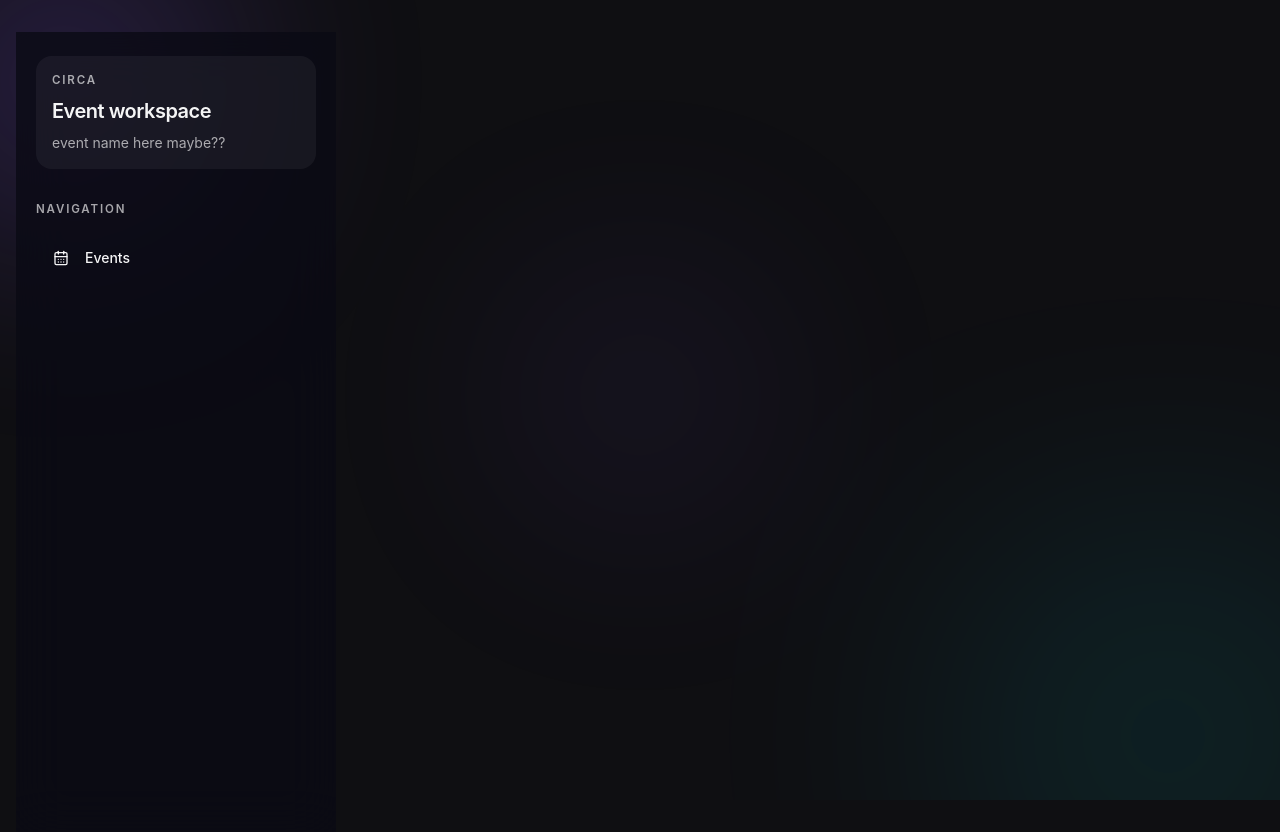
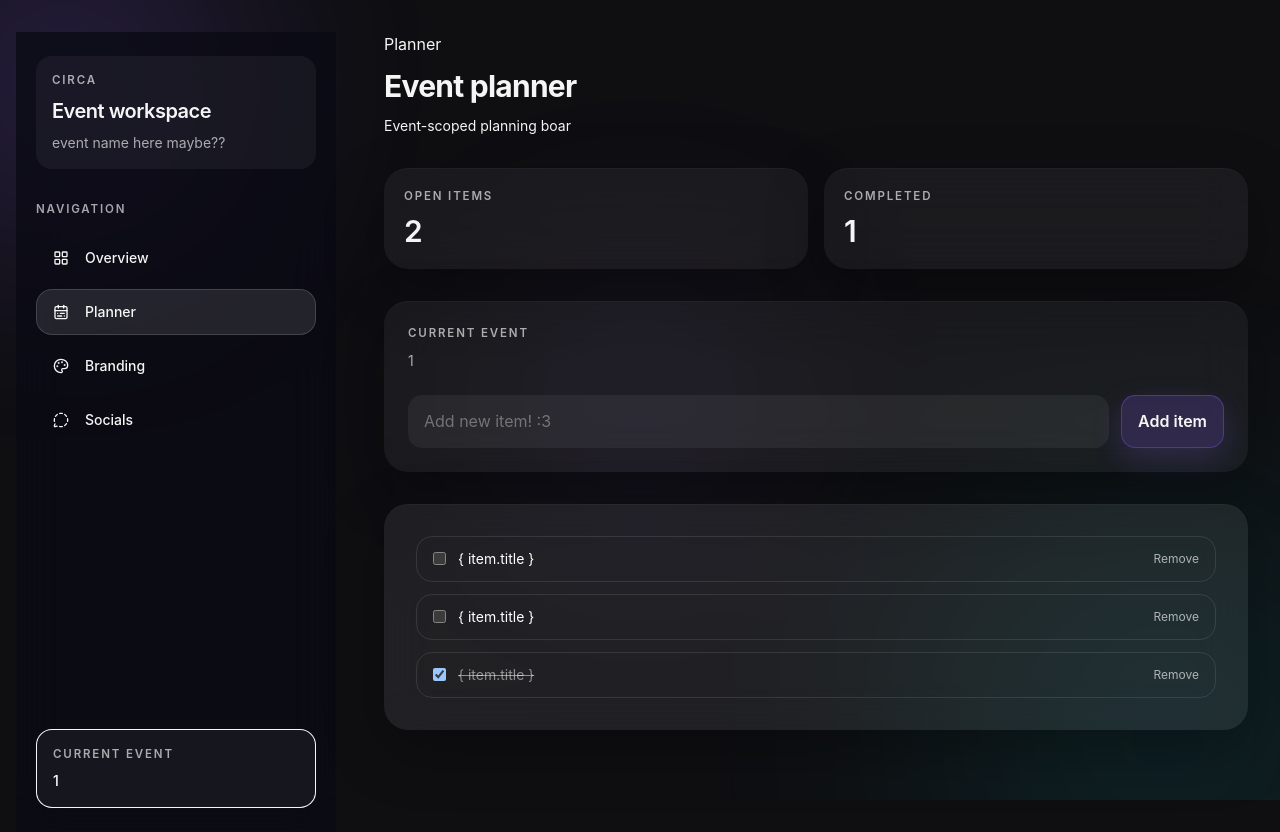
Before and after one commit to ENIX1701/Circa-frontend, a Vue app: page /events/1/planner in a window 1280 px wide. Built offline with nearby package versions, Linux system fonts and the light colour scheme; sample sign-in values are in the browser's storage.

Commit message:
feat: basic planner dashboard scaffolding

```diff
--- a/src/router/index.ts
+++ b/src/router/index.ts
@@ -2,8 +2,10 @@ import { createRouter, createWebHistory } from 'vue-router'
 import LoginPanel from '@/views/LoginPanel.vue'
 import TestInbox from '@/views/TestInbox.vue'
 import EventDetail from '@/views/EventDetail.vue'
-import type { Role } from '@/enums/Role'
-import { appSections, eventSections } from '@/config/sections'
+import PlannerDashboard from '@/views/PlannerDashboard.vue'
+import BrandingDashboard from '@/views/BrandingDashboard.vue'
+import SocialsDashboard from '@/views/SocialsDashboard.vue'
+import EventsHub from '@/views/EventsHub.vue'
 
 const router = createRouter({
   history: createWebHistory(),
@@ -25,15 +27,30 @@ const router = createRouter({
       meta: { public: true },
     },
     {
+      path: '/events',
+      name: 'events',
+      component: EventsHub,
+    },
+    {
       path: '/events/:id',
       name: 'event-detail',
       component: EventDetail,
     },
-    ...appSections.map((s) => ({
-      path: s.path,
-      name: s.name,
-      component: s.component,
-    })),
+    {
+      path: '/events/:id/planner',
+      name: 'event-planner',
+      component: PlannerDashboard,
+    },
+    {
+      path: '/events/:id/branding',
+      name: 'event-branding',
+      component: BrandingDashboard,
+    },
+    {
+      path: '/events/:id/socials',
+      name: 'event-socials',
+      component: SocialsDashboard,
+    },
   ],
 })
 
@@ -51,23 +68,6 @@ router.beforeEach((to) => {
 
     return { path: '/' }
   }
-
-  if (to.meta.roles && token) {
-    try {
-      const payloadSegment = token.split('.')[1]
-      if (!payloadSegment) {
-        return { name: 'login' }
-      }
-      const payload = JSON.parse(atob(payloadSegment))
-
-      const allowedRoles = to.meta.roles as Role[]
-      if (!allowedRoles.includes(payload.role)) {
-        return { path: '/' }
-      }
-    } catch {
-      return { name: 'login' }
-    }
-  }
 })
 
 export default router
--- a/src/views/EventsHub.vue
+++ b/src/views/EventsHub.vue
@@ -1,5 +1,4 @@
 <script setup lang="ts">
-import { ArrowRight, CalendarRange, MapPin, Plus, ShieldCheck } from 'lucide-vue-next'
 import { onMounted, reactive, ref } from 'vue'
 import { useRouter } from 'vue-router'
 import { useEvents, type EventRecord, type EventStatus } from '@/composables/useEvents'
@@ -12,14 +11,16 @@ const creating = ref(false)
 const error = ref('')
 const events = ref<EventRecord[]>([])
 
+const browserTimeZone = Intl.DateTimeFormat().resolvedOptions().timeZone || 'UTC'
+
 const form = reactive({
   name: '',
   slug: '',
   description: '',
   venue: '',
-  timezone: Intl.DateTimeFormat().resolvedOptions().timeZone || 'UTC',
-  starts_at: '',
-  ends_at: '',
+  timezone: browserTimeZone,
+  starts_at_local: '',
+  ends_at_local: '',
 })
 
 const slugTouched = ref(false)
@@ -31,8 +32,8 @@ function slugify(value: string) {
   return value
     .toLowerCase()
     .trim()
-    .replace(/[^a-z0-9\s-]/g, '')
-    .replace(/\s+/g, '-')
+    .replace(/[^a-z0-9\\s-]/g, '')
+    .replace(/\\s+/g, '-')
     .replace(/-+/g, '-')
 }
 
@@ -52,9 +53,9 @@ function resetForm() {
   form.slug = ''
   form.description = ''
   form.venue = ''
-  form.timezone = Intl.DateTimeFormat().resolvedOptions().timeZone || 'UTC'
-  form.starts_at = ''
-  form.ends_at = ''
+  form.timezone = browserTimeZone
+  form.starts_at_local = ''
+  form.ends_at_local = ''
   slugTouched.value = false
 }
 
@@ -80,6 +81,30 @@ function formatDate(value: string) {
   }).format(new Date(value))
 }
 
+function pad(value: number) {
+  return String(value).padStart(2, '0')
+}
+
+function toRfc3339Local(value: string) {
+  const date = new Date(value)
+
+  if (Number.isNaN(date.getTime())) {
+    throw new Error('Please enter a valid date and time')
+  }
+
+  const offsetMinutes = -date.getTimezoneOffset;
+  const sign = offsetMinutes >= 0 ? '+' : '-'
+  const absoluteOffset = Math.abs(offsetMinutes)
+  const offsetHours = pad(Math.floor(absoluteOffset / 60))
+  const offsetRemainder = pad(absoluteOffset % 60)
+
+  return [
+    `${date.getFullYear()}-${pad(date.getMonth() + 1)}-${pad(date.getDate())}`,
+    `T${pad(date.getHours())}:${pad(date.getMinutes())}:${pad(date.getSeconds())}`,
+    `${sign}${offsetHours}:${offsetRemainder}`,
+  ].join('')
+}
+
 async function loadEvents() {
   loading.value = true
   error.value = ''
@@ -101,8 +126,8 @@ async function handleCreateEvent() {
     !form.slug.trim() ||
     !form.venue.trim() ||
     !form.timezone.trim() ||
-    !form.starts_at.trim() ||
-    !form.ends_at.trim()
+    !form.starts_at_local.trim() ||
+    !form.ends_at_local.trim()
   ) {
     error.value = 'Pwease fill in all required fields QwQ'
     return
@@ -117,8 +142,8 @@ async function handleCreateEvent() {
       description: form.description.trim() || undefined,
       venue: form.venue.trim(),
       timezone: form.timezone.trim(),
-      starts_at: form.starts_at.trim(),
-      ends_at: form.ends_at.trim(),
+      starts_at: toRfc3339Local(form.starts_at_local),
+      ends_at: toRfc3339Local(form.ends_at_local),
     })
 
     resetForm()
@@ -303,11 +328,11 @@ onMounted(() => {
                 class="block text-sm font-medium text-(--color-text-muted)"
                 >Starts at</label
               >
-              <!-- TODO: make thsi a date -->
               <input
                 id="event-starts-at"
-                v-model="form.starts_at"
-                type="text"
+                v-model="form.starts_at_local"
+                type="datetime-local"
+                step="60"
                 class="app-input"
                 placeholder="uhhh"
               />
@@ -317,11 +342,11 @@ onMounted(() => {
               <label for="event-ends-at" class="block text-sm font-medium text-(--color-text-muted)"
                 >Ends at</label
               >
-              <!-- TODO: make thsi a date -->
               <input
                 id="event-ends-at"
-                v-model="form.ends_at"
-                type="text"
+                v-model="form.ends_at_local"
+                type="datetime-local"
+                step="60"
                 class="app-input"
                 placeholder="uhhh_v2"
               />
--- a/src/views/PlannerDashboard.vue
+++ b/src/views/PlannerDashboard.vue
@@ -1,8 +1,136 @@
-<script setup lang="ts"></script>
+<script setup lang="ts">
+import { computed, ref, watch } from 'vue'
+import { useRoute } from 'vue-router';
+
+interface PlannerItem {
+  id: string
+  title: string
+  done: boolean
+}
+
+const route = useRoute()
+
+const eventId = computed(() => typeof route.params.id === 'string' ? route.params.id : '')
+
+const newItemTitle = ref('')
+const items = ref<PlannerItem[]>([])
+
+const storageKey = computed(() => `circa:planner:${eventId.value}`)
+
+function defaultItems(): PlannerItem[] {
+  return [
+    { id: 'seed-1', title: 'Confirm event structure', done: false},
+    { id: 'seed-2', title: 'Lock event times', done: false},
+    { id: 'seed-3', title: 'Review pre-start checklist', done: true},
+  ]
+}
+
+function loadItems() {
+  if (!eventId.value) {
+    items.value = []
+    return
+  }
+
+  const saved = localStorage.getItem(storageKey.value)
+
+  if (!saved) {
+    items.value = defaultItems()
+    return
+  }
+
+  try {
+    const parsed = JSON.parse(saved) as PlannerItem[]
+    items.value = Array.isArray(parsed) ? parsed : defaultItems()
+  } catch {
+    items.value = defaultItems()
+  }
+}
+
+watch(eventId, () => { loadItems() }, { immediate: true })
+watch(items, (value) => {
+  if (!eventId.value) {
+    return
+  }
+
+  localStorage.setItem(storageKey.value, JSON.stringify(value))
+}, { deep: true })
+
+const completedCount = computed(() => items.value.filter((item) => item.done).length)
+const openCount = computed(() => items.value.filter((item) => !item.done).length)
+
+function addItem() {
+  const title = newItemTitle.value.trim()
+
+  if (!title) {
+    return
+  }
+
+  items.value.unshift({
+    id: crypto.randomUUID(),
+    title,
+    done: false,
+  })
+
+  newItemTitle.value = ''
+}
+
+function toggleItem(id: string) {
+  items.value = items.value.map((item) => item.id === id ? { ...item, done: !item.done } : item)
+}
+
+function removeItem(id: string) {
+  items.value = items.value.filter((item) => item.id !== id)
+}
+</script>
 
 <template>
-  <div>
-    <!-- menu with overview, timeline and shifts tabs -->
-    <!-- each tab with unique layout best serving tab's purpose -->
+  <div class="space-y-8">
+    <div class="space-y-3">
+      <p class="section-lable">Planner</p>
+      <h1 class="text-3xl font-bold tracking-tight">Event planner</h1>
+      <p class="max-w-2xl text-sm text--(--color-text-muted)">Event-scoped planning boar</p>
+    </div>
+
+    <div class="grid gap-4 md:grid-cols-2">
+      <section class="glass-panel p-5">
+        <p class="section-label">Open items</p>
+        <p class="mt-2 text-3xl font-semibold">{{ openCount }}</p>
+      </section>
+      <section class="glass-panel p-5">
+        <p class="section-label">Completed</p>
+        <p class="mt-2 text-3xl font-semibold">{{ completedCount }}</p>
+      </section>
+    </div>
+
+    <section class="glass-panel p-6">
+      <div class="space-y-2">
+        <p class="section-label">Current event</p>
+        <p class="break-all text-sm text-(--color-text-muted)">{{ eventId }}</p>
+      </div>
+
+      <form @submit-prevent="addItem" class="mt-6 flex flex-cold gap-3 sm:flex-row">
+        <input v-model="newItemTitle" type="text" class="app-input flex-1" placeholder="Add new item! :3" />
+        <button type="submit" class="app-button-primary">
+          Add item
+        </button>
+      </form>
+    </section>
+
+    <section class="glass-panel glass-panel--strong p-6 md:p-8">
+      <div class="space-y-3">
+        <div v-if="items.length === 0" class="rounded-2xl border border-dashed border-white/10 bg-white/5 p-5">
+          <p class="section-label">Nothing here :c</p>
+          <p class="mt-2 text-sm text-(--color-text-muted)">Add the first item above! Pwease QwQ</p>
+        </div>
+
+        <div v-for="item in items" :key="item.id" class="flex items-center gap-3 rounded-2xl border border-white/10 bg0white/5 px-4 py-3">
+          <input type="checkbox" :checked="item.done" @change="toggleItem(item.id)" />
+
+          <span class="flex-1 text-sm" :class="item.done ? 'text-white/50 line-through' : 'text-white'">{ item.title }</span>
+
+          <button type="button" class="text-xs text-(--color-text-muted) transition" @click="removeItem(item.id)">Remove</button>
+        </div>
+      </div>
+    </section>
   </div>
 </template>
```
Also changed, not shown: 1 other file (tests, documents, lock files or other folders).
